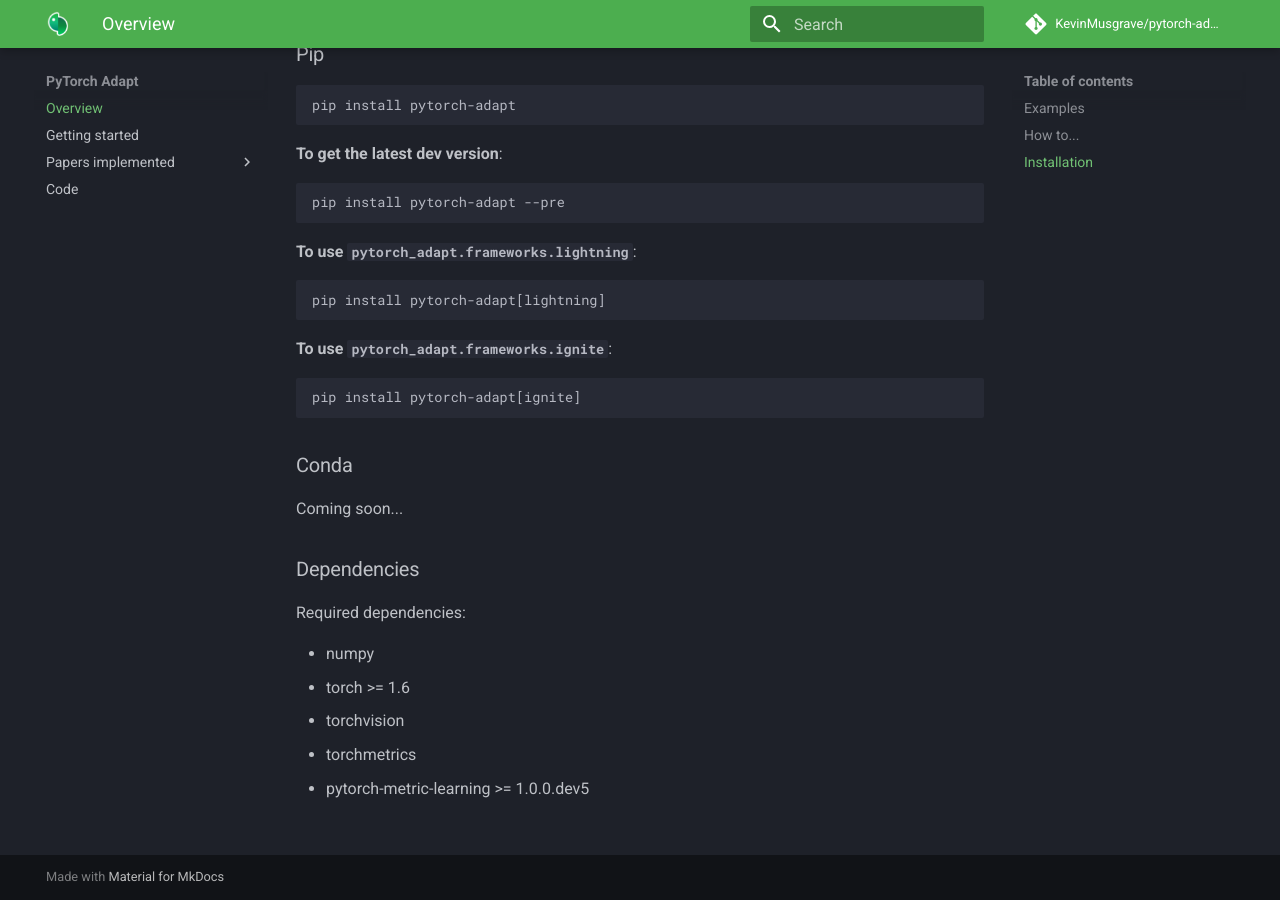
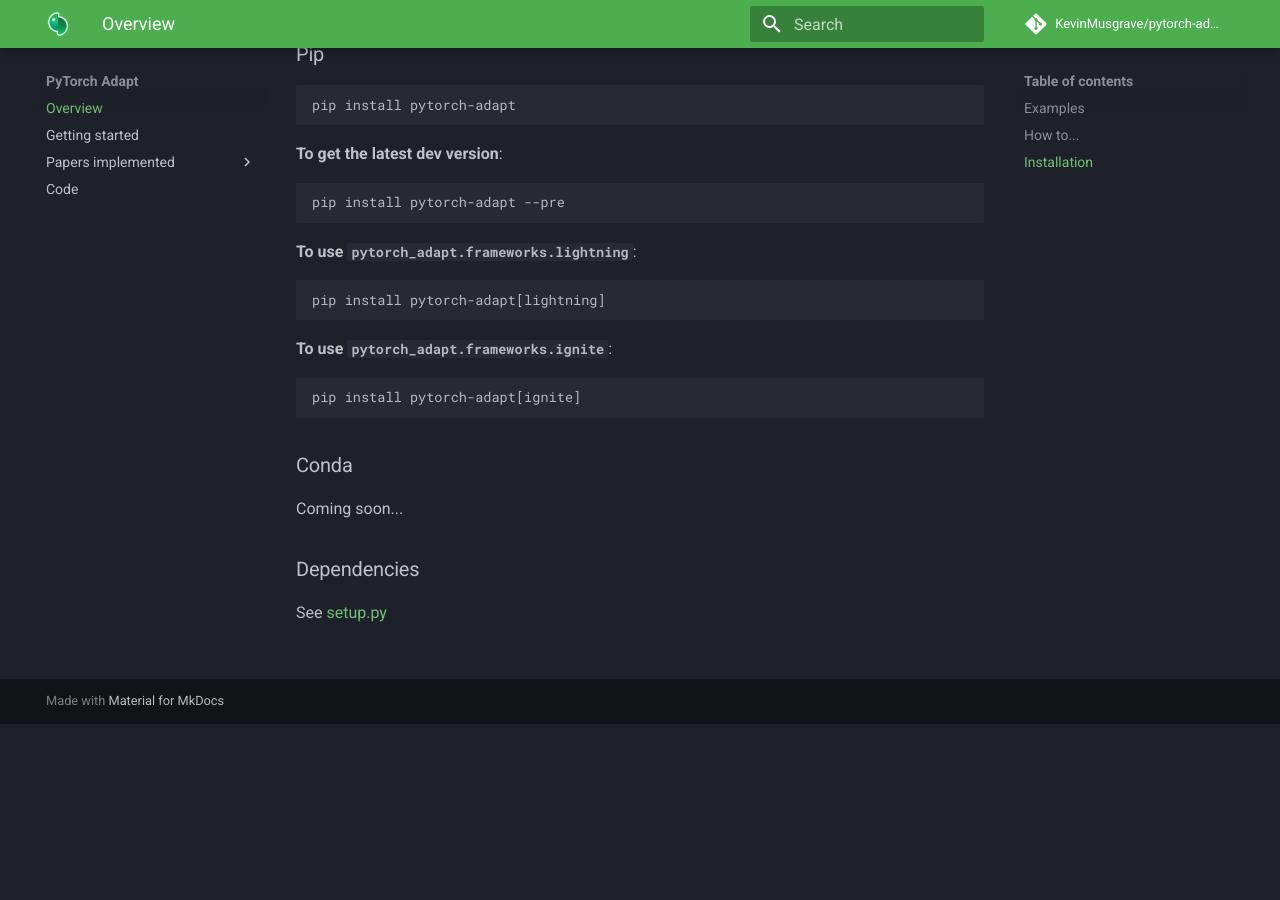
Before and after one commit to KevinMusgrave/pytorch-adapt, an MkDocs documentation site: the page built from docs/index.md, in a window 1280 px wide and 900 px high, scrolled down 2511 px. Built offline with MkDocs 1.6.1 and Material for MkDocs 9.7.7, drawn with Linux system fonts in a browser that asks for light colours; comment, search, counter and statistics services are not loaded; after the commit the page ends 3235 px from its top, so only the background shows below that.

Commit message:
Refer to setup.py under Dependencies

```diff
--- a/docs/index.md
+++ b/docs/index.md
@@ -134,10 +134,4 @@
 Coming soon...
 
 ### Dependencies
-Required dependencies:
-
-- numpy
-- torch >= 1.6
-- torchvision
-- torchmetrics
-- pytorch-metric-learning >= 1.0.0.dev5
+See [setup.py](https://github.com/KevinMusgrave/pytorch-adapt/blob/main/setup.py)
```
Also changed, not shown: README.md (+1 -7 lines).
